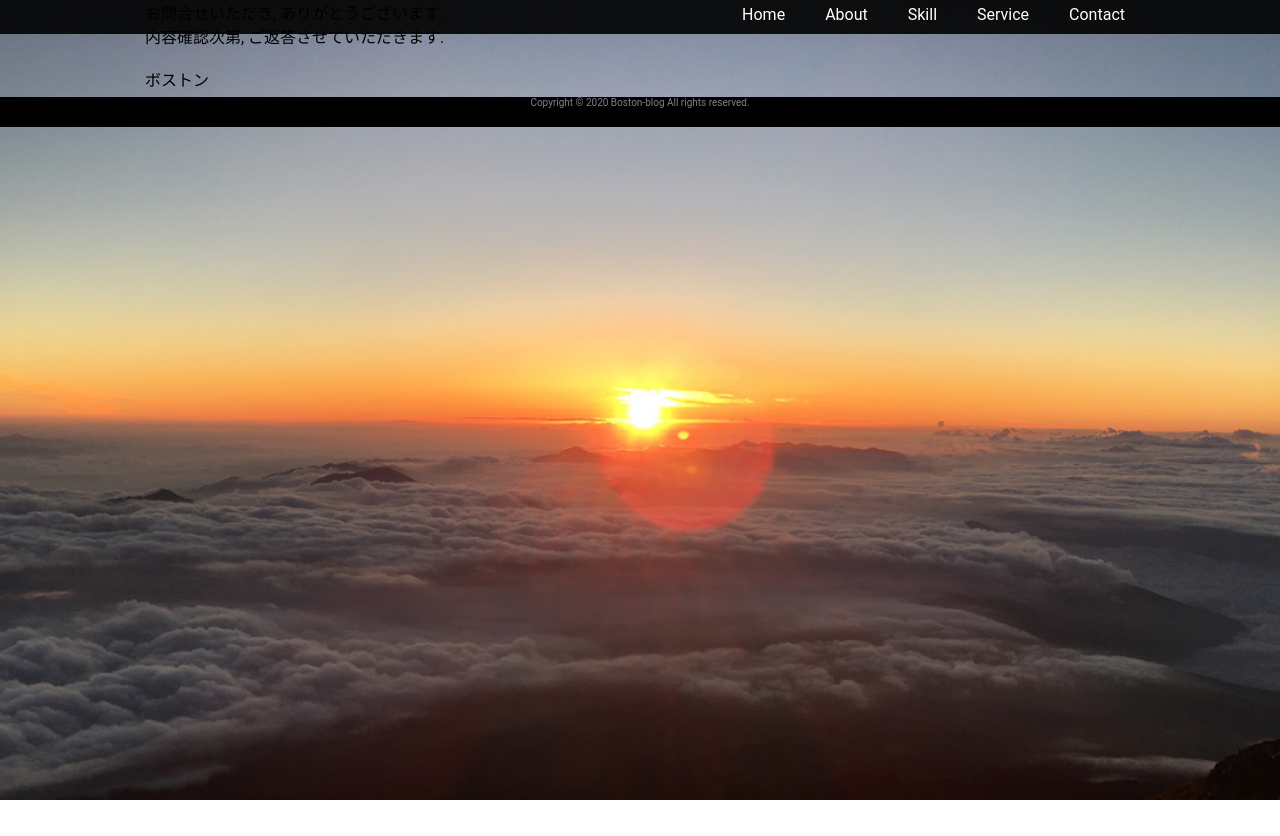
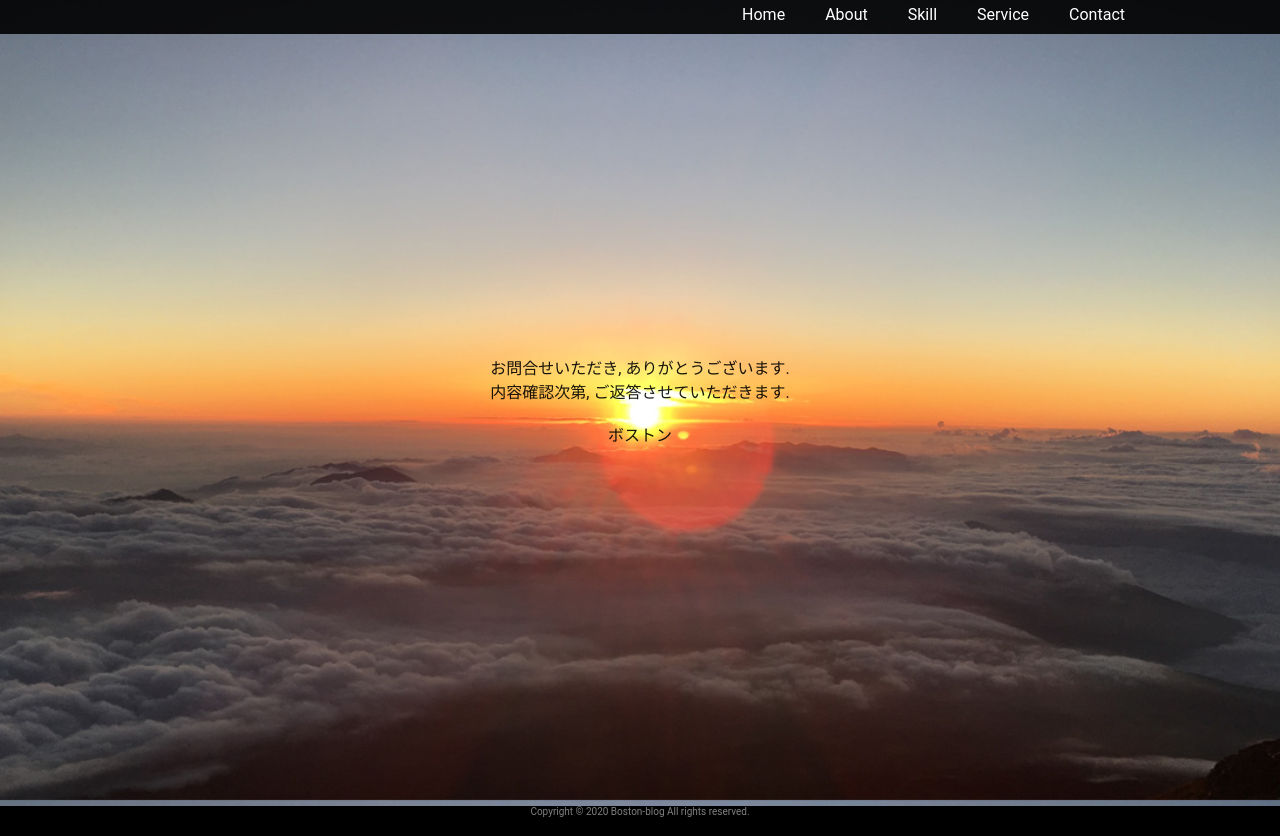
Before and after one commit to webboston/webboston.github.io, a plain HTML site: page Thanks.html in a window 1280 px wide. Before the commit the page ends 800 px from the top, so only its background shows below. Drawn offline with Linux system fonts and the light colour scheme.

Commit message:
Update stylesheet.css

```diff
--- a/stylesheet.css
+++ b/stylesheet.css
@@ -271,3 +271,21 @@ body {
   color: Gray;
   margin-top: 6px;
 }
+
+
+.message {
+  height: 100vh;
+  position: relative;
+  opacity: 0.9;
+
+}
+
+.message p {
+  position: absolute;
+  top: 50%;
+  left: 50%;
+  transform : translate(-50%,-50%);
+  width: 600px;
+  text-align: center;
+  font-size: 16px;
+}
```
